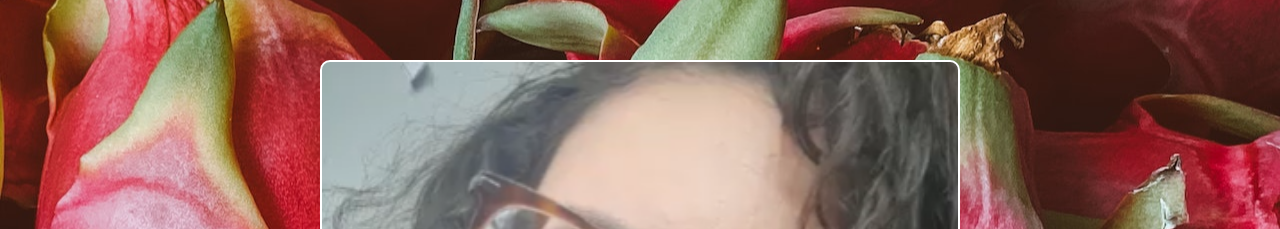
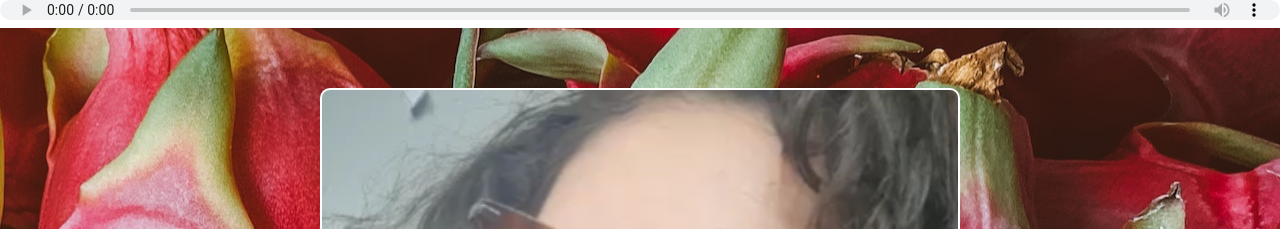
Before and after one commit to PrinzLiebe/contador, a website: page index.html in a window 1280 px wide. Shown: the top 229 px of the page. Drawn offline with nearby package versions, Linux system fonts and the light colour scheme.

Commit message:
concertei o site

```diff
--- a/index.html
+++ b/index.html
@@ -10,7 +10,7 @@
     <title>Contador</title>
 </head>
 <body>
-    <audio src="audio/f4661ba_10._Fui_Tão_Boba.mp3" autoplay loop></audio>
+    <audio src="audio/f4661ba_10._Fui_Tão_Boba.mp3" controls loop></audio>
     <div id="lightContent">
         <div id="imgContent">
             <div id="container">
```
